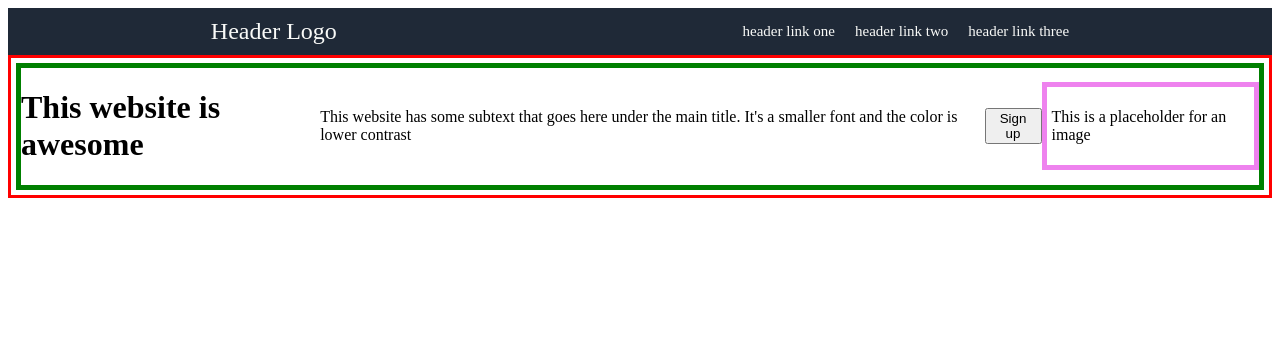
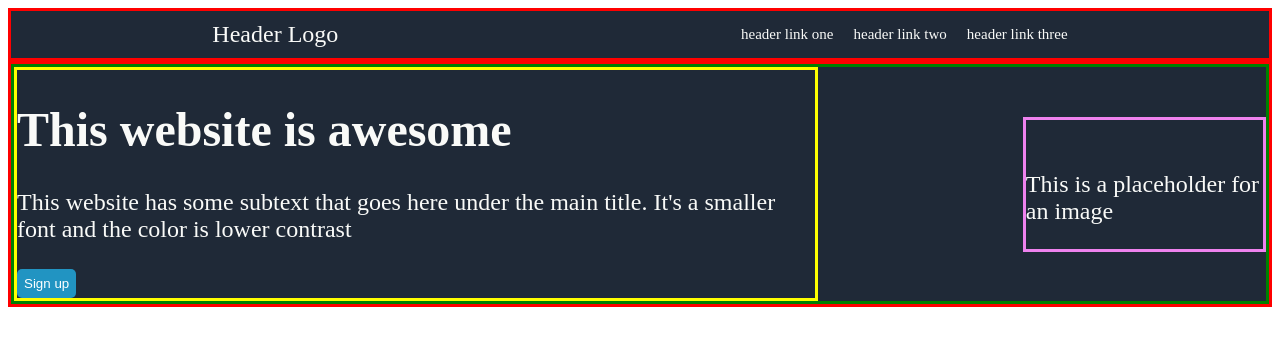
Before and after one commit to protoncoder/landing_page, a plain HTML site: page index.html in a window 1280 px wide. Drawn offline with Linux system fonts and the light colour scheme.

Commit message:
pfff, gggrrrr

```diff
--- a/css/styles.css
+++ b/css/styles.css
@@ -1,6 +1,7 @@
 .header a {
     text-decoration: none;
     color: #f9faf8;
+
 }
 
 .header ul {
@@ -11,35 +12,41 @@
     gap: 20px;
     padding: 0;
     font-size: 15px;
+
 }
 
-.header {
+.header, .container-header {
     display: flex;
     justify-content: space-around;
     align-items: center;
     font-size: 24px;
     background: #1F2937;
     color: #f9faf8;
+    border: 3px solid red;
 }
 
-.container-header {
-    border: 3px solid red;
-    padding: 5px;
-    display: flex;
-    flex-wrap: wrap;
-
+button {
+    color: white;
+    background-color: rgb(33, 148, 194);
+    border-radius: 5px;
+    border: none;
+    padding: 7px;
 }
 
-.left-content {
-    border: 5px solid green;
+ .left-content {
+    border: 3px solid green;
     display: flex;
-    align-items:center;
+    justify-content: space-around;
+    align-items: center;
+    gap: 205px;
+    padding: auto;
+    margin: auto;
+}
 
+.left-be {
+    border: 3px solid yellow
 }
 
 .right-content {
-    border: 5px solid violet;
-    padding: 5px;
-    display: flex;
-
+    border: 3px solid violet;
 }
--- a/index.html
+++ b/index.html
@@ -22,12 +22,15 @@
 
   <div class="container-header">
     <div class="left-content">
-    <h1>This website is awesome</h1>
-    <p>This website has some subtext that goes here under
-      the main title. It's a smaller font and the color is lower
+      <div class="left-be">
+        <h1>This website is
+              awesome</h1>
+          <p>This website has some subtext that goes here under the
+             main title. It's a smaller font and the color is lower
              contrast
           </p>
           <button>Sign up</button>
+      </div>
     <div class="right-content">
     <img src="">
     <p>This is a placeholder for an image</p>
```
Lines whose indentation alone changed are shown as unchanged.
